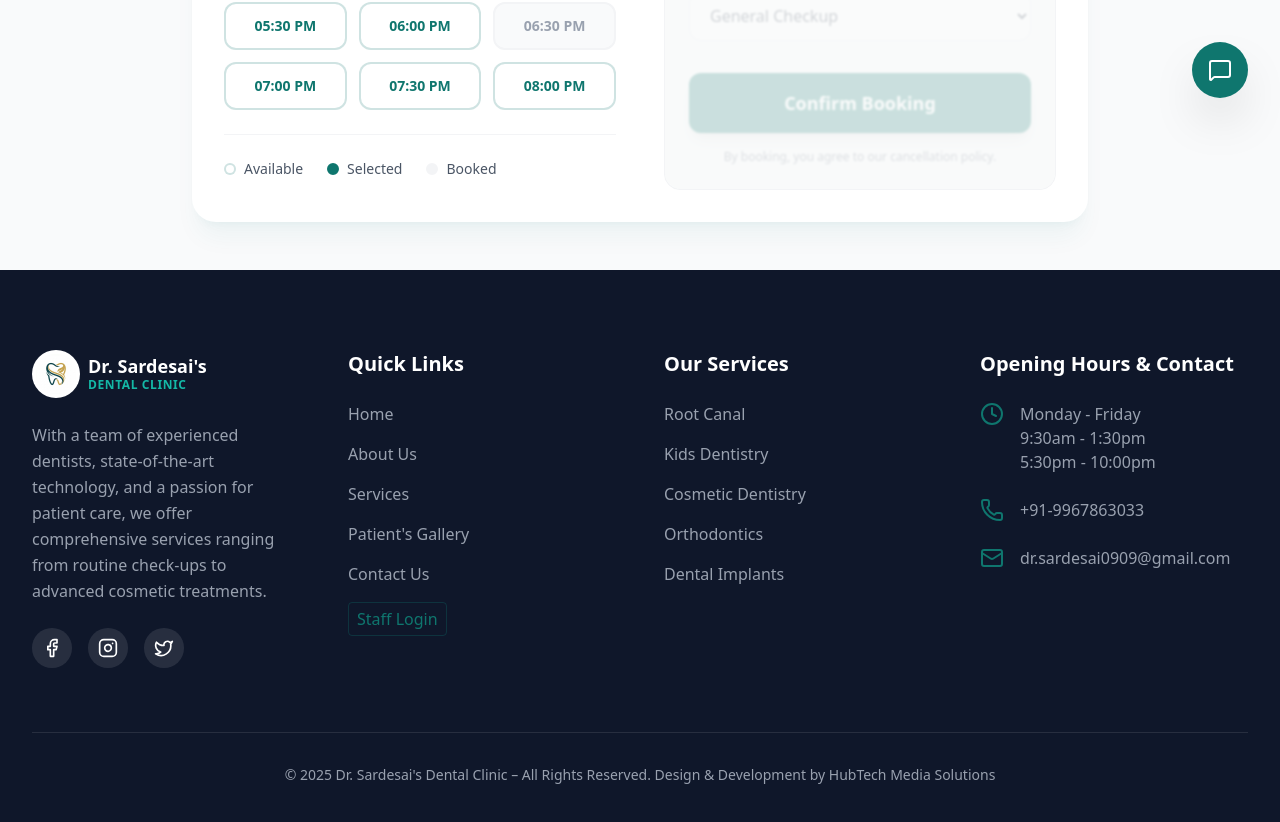
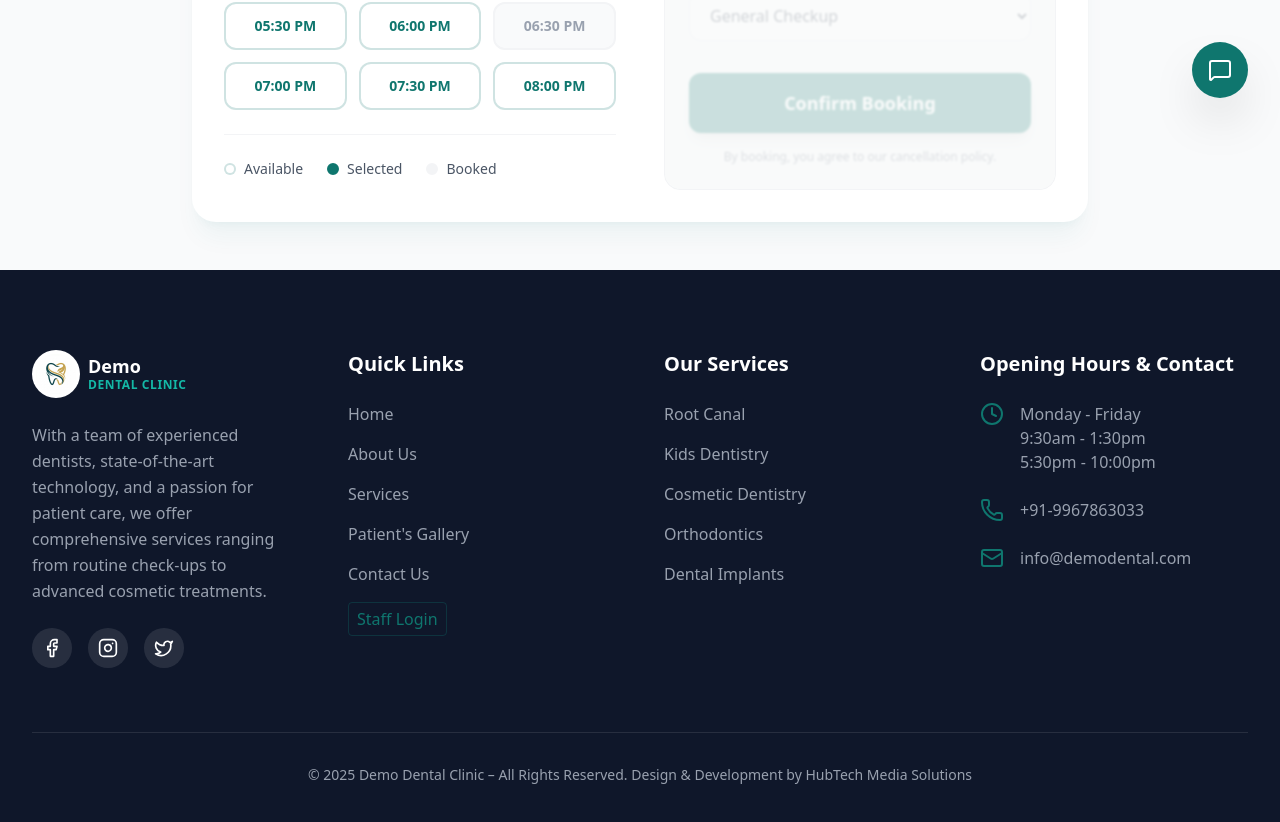
Before and after one commit to ke7innnn/dentist, a Next.js app: page /booking in a window 1280 px wide. Shown: the part 670-1492 px from the top of the page. Built offline with nearby package versions, Linux system fonts and the light colour scheme.

Commit message:
Update clinic name to Demo Dental Clinic

```diff
--- a/src/app/admin/page.tsx
+++ b/src/app/admin/page.tsx
@@ -276,7 +276,7 @@ export default function AdminDashboardPage() {
                         {/* Grid Header */}
                         <div className="grid grid-cols-12 border-b border-gray-100 bg-gray-50/50">
                             <div className="col-span-2 py-4 text-center font-bold text-gray-500 text-sm border-r border-gray-100">TIME</div>
-                            <div className="col-span-10 py-4 px-6 font-bold text-gray-800">DR. SARDESAI (Chair 1)</div>
+                            <div className="col-span-10 py-4 px-6 font-bold text-gray-800">DR. DEMO (Chair 1)</div>
                         </div>
 
                         {/* Timeline Grid */}
--- a/src/app/layout.tsx
+++ b/src/app/layout.tsx
@@ -14,7 +14,7 @@ const geistMono = Geist_Mono({
 });
 
 export const metadata: Metadata = {
-  title: "Dr. Sardesai's Dental Clinic",
+  title: "Demo Dental Clinic",
   description: "Expert Care for Confident Smiles. Your Partner in Lasting Oral Health.",
 };
 
--- a/src/components/About.tsx
+++ b/src/components/About.tsx
@@ -25,7 +25,7 @@ export default function About() {
                         </p>
 
                         <p className="text-lg text-gray-600 leading-relaxed">
-                            At Dr. Sardesai's Clinic, we believe every smile tells a story — and we're here to make yours bright, healthy, and confident. Our team of experienced dentists combines advanced technology with a gentle, caring approach to ensure every visit is comfortable and stress-free.
+                            At Demo Dental Clinic, we believe every smile tells a story — and we're here to make yours bright, healthy, and confident. Our team of experienced dentists combines advanced technology with a gentle, caring approach to ensure every visit is comfortable and stress-free.
                         </p>
 
                         <ul className="space-y-4 pt-4">
@@ -56,7 +56,7 @@ export default function About() {
                         <div className="sticky top-32 h-[500px] w-full rounded-2xl overflow-hidden shadow-2xl">
                             <img
                                 src="/clinic_interior.png"
-                                alt="Dr. Sardesai's modern dental clinic interior"
+                                alt="Demo Dental Clinic's modern dental clinic interior"
                                 className="w-full h-full object-cover"
                             />
                         </div>
--- a/src/components/Chatbot.tsx
+++ b/src/components/Chatbot.tsx
@@ -10,7 +10,7 @@ type Message = {
     text: string;
 };
 
-const initialMessage: Message = { id: 1, type: "bot", text: "Hello! Welcome to Dr. Sardesai's Clinic. How can I help you today?" };
+const initialMessage: Message = { id: 1, type: "bot", text: "Hello! Welcome to Demo Dental Clinic. How can I help you today?" };
 
 export default function Chatbot() {
     const [isOpen, setIsOpen] = useState(false);
@@ -45,7 +45,7 @@ export default function Chatbot() {
             } else if (lowerText.includes("book") || lowerText.includes("appointment")) {
                 replyText = "You can click on 'Book Appointment' in the navigation bar or use the Booking portal to schedule a visit!";
             } else if (lowerText.includes("implant")) {
-                replyText = "Yes, Dr. Sardesai specializes in advanced implantology and full-mouth rehabilitation. We offer single implants and All-on-4 solutions.";
+                replyText = "Yes, Dr. Demo specializes in advanced implantology and full-mouth rehabilitation. We offer single implants and All-on-4 solutions.";
             } else if (lowerText.includes("pain") || lowerText.includes("hurt")) {
                 replyText = "We deeply value patient comfort! We use advanced soft tissue lasers and precise techniques to ensure virtually pain-free experiences.";
             }
--- a/src/components/Footer.tsx
+++ b/src/components/Footer.tsx
@@ -15,7 +15,7 @@ export default function Footer() {
                             />
                             <div className="flex flex-col">
                                 <span className="font-bold text-lg leading-tight text-white">
-                                    Dr. Sardesai's
+                                    Demo
                                 </span>
                                 <span className="text-xs font-semibold uppercase tracking-wider text-primary-light">
                                     Dental Clinic
@@ -77,13 +77,13 @@ export default function Footer() {
                         </div>
                         <div className="flex items-start gap-4 text-gray-400">
                             <Mail className="w-6 h-6 text-primary flex-shrink-0" />
-                            <p><a href="mailto:dr.sardesai0909@gmail.com" className="hover:text-primary-light">dr.sardesai0909@gmail.com</a></p>
+                            <p><a href="mailto:info@demodental.com" className="hover:text-primary-light">info@demodental.com</a></p>
                         </div>
                     </div>
                 </div>
 
                 <div className="pt-8 border-t border-white/10 text-center text-gray-400 text-sm">
-                    <p>© 2025 Dr. Sardesai's Dental Clinic – All Rights Reserved. Design & Development by HubTech Media Solutions</p>
+                    <p>© 2025 Demo Dental Clinic – All Rights Reserved. Design & Development by HubTech Media Solutions</p>
                 </div>
             </div>
         </footer>
--- a/src/components/Navbar.tsx
+++ b/src/components/Navbar.tsx
@@ -35,7 +35,7 @@ export default function Navbar() {
                     />
                     <div className="flex flex-col">
                         <span className={`font-bold text-lg leading-tight ${isScrolled ? "text-primary-dark" : "text-primary-dark"} `}>
-                            Dr. Sardesai's
+                            Demo
                         </span>
                         <span className={`text-xs font-semibold uppercase tracking-wider ${isScrolled ? "text-primary" : "text-primary"}`}>
                             Dental Clinic
--- a/src/components/about/MeetTheTeam.tsx
+++ b/src/components/about/MeetTheTeam.tsx
@@ -5,9 +5,9 @@ import { Linkedin, Twitter, Mail } from "lucide-react";
 
 const team = [
     {
-        name: "Dr. Siddhesh Sardesai",
+        name: "Dr. Demo",
         role: "Lead Cosmetic Dentist & Implantologist",
-        bio: "With over 15 years of experience, Dr. Sardesai specializes in advanced cosmetic dentistry and full-mouth rehabilitation. He believes in a gentle approach to create life-changing smiles.",
+        bio: "With over 15 years of experience, Dr. Demo specializes in advanced cosmetic dentistry and full-mouth rehabilitation. He believes in a gentle approach to create life-changing smiles.",
         image: ""
     }
 ];
--- a/src/components/contact/EnhancedContact.tsx
+++ b/src/components/contact/EnhancedContact.tsx
@@ -108,7 +108,7 @@ export default function EnhancedContact() {
                                     </div>
                                     <div>
                                         <h4 className="font-bold text-lg mb-1">Email Address</h4>
-                                        <a href="mailto:dr.sardesai0909@gmail.com" className="text-gray-300 hover:text-white transition-colors">dr.sardesai0909@gmail.com</a>
+                                        <a href="mailto:info@demodental.com" className="text-gray-300 hover:text-white transition-colors">info@demodental.com</a>
                                     </div>
                                 </div>
 
--- a/src/components/gallery/MasonryReviews.tsx
+++ b/src/components/gallery/MasonryReviews.tsx
@@ -5,7 +5,7 @@ import { motion } from "framer-motion";
 const reviews = [
     {
         name: "Sarah Jenkins",
-        text: "Absolutely the best dental experience I've ever had. I was terrified of dentists for years, but Dr. Sardesai changed everything. The clinic is beautiful and calming!",
+        text: "Absolutely the best dental experience I've ever had. I was terrified of dentists for years, but Dr. Demo changed everything. The clinic is beautiful and calming!",
         rating: 5,
         tag: "Cosmetic Dentistry"
     },
--- a/src/components/home/WhyChooseUs.tsx
+++ b/src/components/home/WhyChooseUs.tsx
@@ -32,7 +32,7 @@ export default function WhyChooseUs() {
                         className="text-white space-y-8"
                     >
                         <div className="inline-flex items-center gap-2 px-4 py-2 rounded-full bg-white/10 backdrop-blur-md border border-white/20 text-primary-light font-medium text-sm tracking-wide">
-                            <ShieldPlus className="w-4 h-4" /> Why Choose Dr. Sardesai's
+                            <ShieldPlus className="w-4 h-4" /> Why Choose Demo Dental
                         </div>
 
                         <h2 className="text-4xl md:text-6xl font-bold leading-tight">
```
